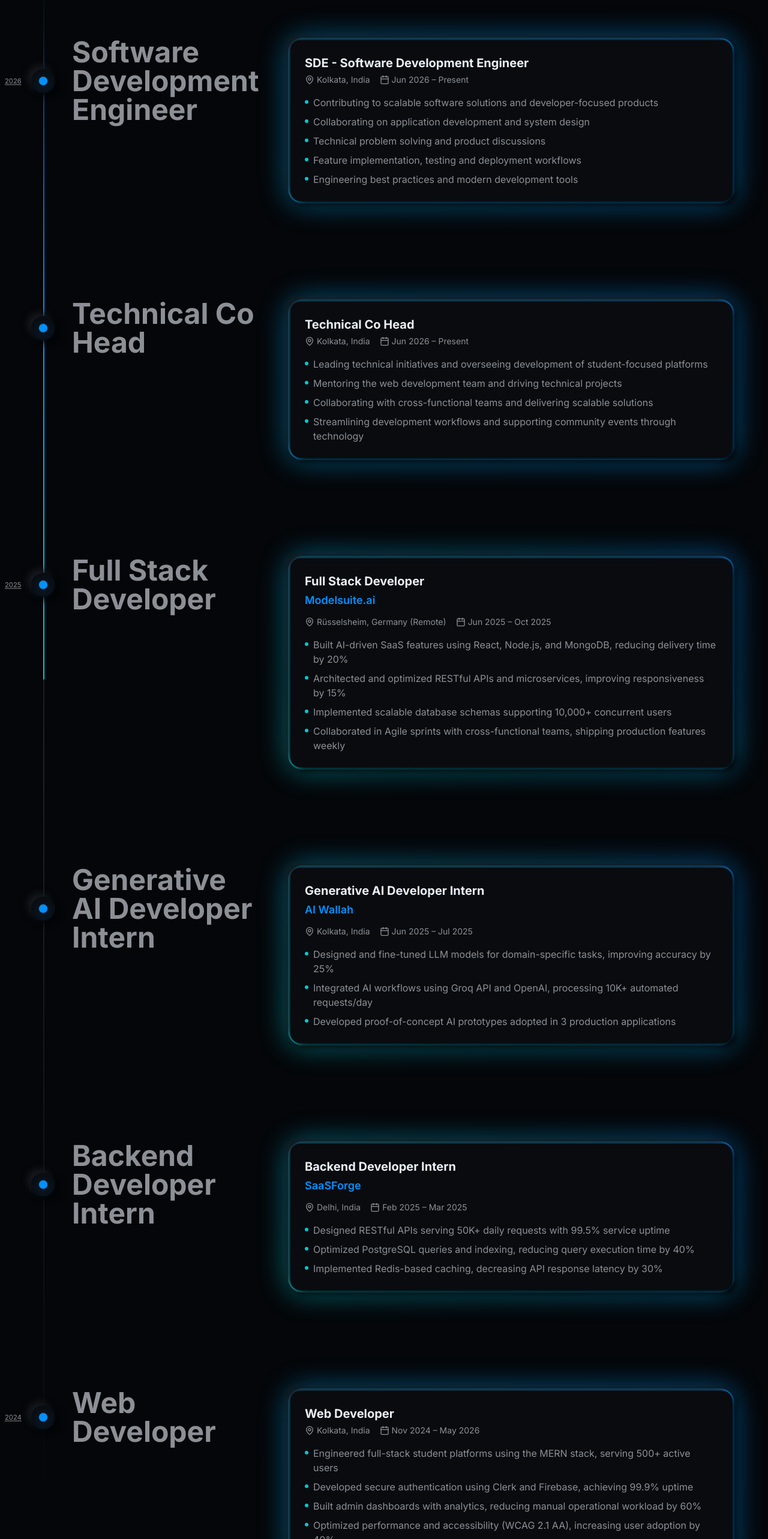
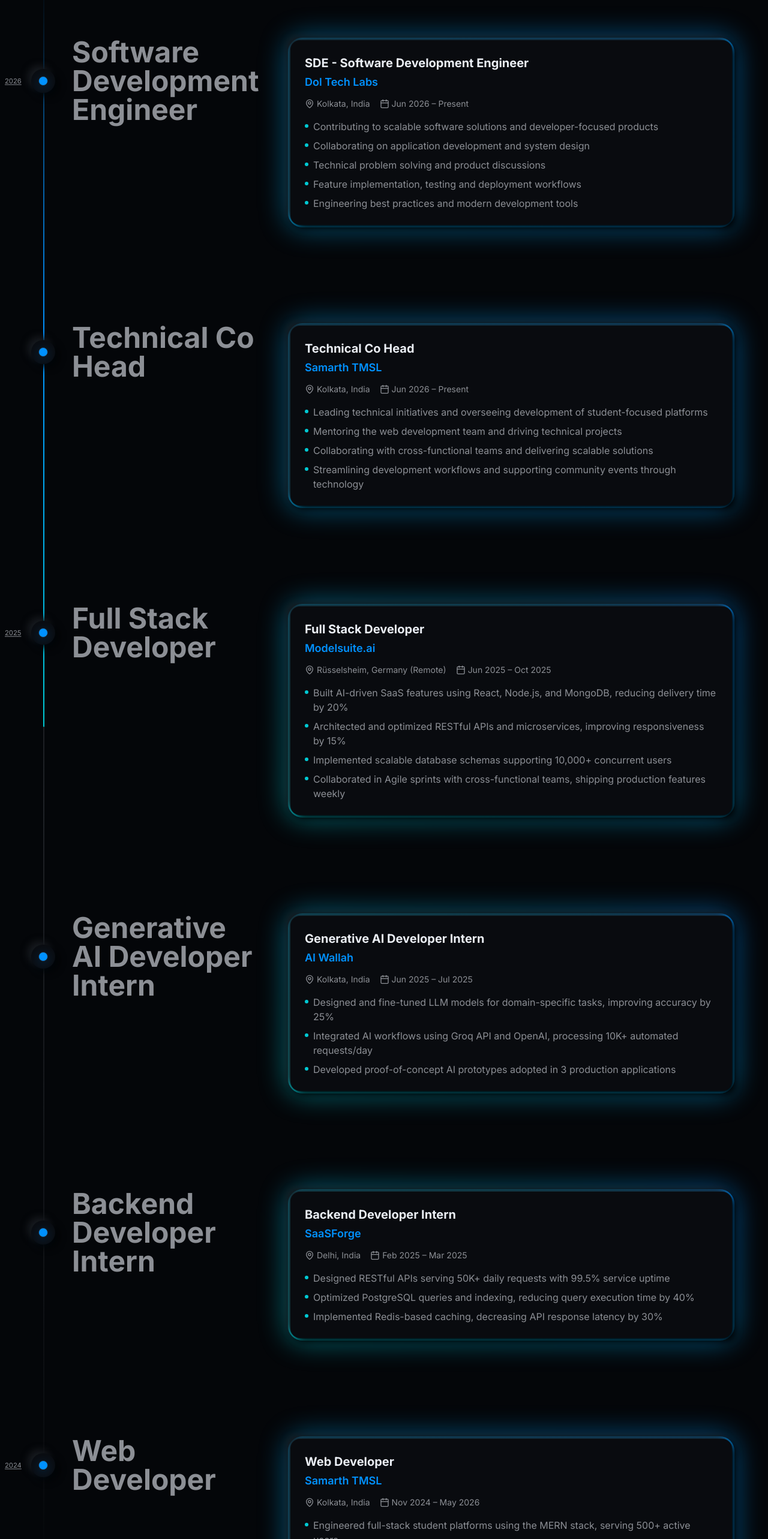
Before and after one commit to koustavx08/koustavx08-portfolio-website, a Next.js app: page / in a window 1280 px wide. Shown: the part 2840-5406 px from the top of the page at 60% size. Built offline with nearby package versions, Linux system fonts and the light colour scheme.

Commit message:
fix: show missing company name on 3 experience timeline entries
SDE (Dol Tech Labs), Technical Co Head, and Web Developer (both
Samarth TMSL) only rendered the job title, with no company name
visible anywhere in the card. Added the same h4 company line already
used by the other three entries.

```diff
--- a/components/experience-section.tsx
+++ b/components/experience-section.tsx
@@ -56,6 +56,7 @@ const timelineData: ExperienceEntry[] = [
       <BackgroundGradient className="rounded-2xl" containerClassName="rounded-2xl">
         <NeoCard className="p-6 bg-card" hover>
           <h3 className="text-xl font-bold text-foreground mb-1">SDE - Software Development Engineer</h3>
+          <h4 className="text-lg font-semibold text-accent-blue mb-3">Dol Tech Labs</h4>
           <div className="flex flex-wrap gap-4 text-sm text-muted-foreground mb-4">
             <span className="flex items-center gap-1">
               <MapPin className="w-4 h-4" aria-hidden />
@@ -103,6 +104,7 @@ const timelineData: ExperienceEntry[] = [
       <BackgroundGradient className="rounded-2xl" containerClassName="rounded-2xl">
         <NeoCard className="p-6 bg-card" hover>
           <h3 className="text-xl font-bold text-foreground mb-1">Technical Co Head</h3>
+          <h4 className="text-lg font-semibold text-accent-blue mb-3">Samarth TMSL</h4>
           <div className="flex flex-wrap gap-4 text-sm text-muted-foreground mb-4">
             <span className="flex items-center gap-1">
               <MapPin className="w-4 h-4" aria-hidden />
@@ -270,6 +272,7 @@ const timelineData: ExperienceEntry[] = [
       <BackgroundGradient className="rounded-2xl" containerClassName="rounded-2xl">
         <NeoCard className="p-6 bg-card" hover>
           <h3 className="text-xl font-bold text-foreground mb-1">Web Developer</h3>
+          <h4 className="text-lg font-semibold text-accent-blue mb-3">Samarth TMSL</h4>
           <div className="flex flex-wrap gap-4 text-sm text-muted-foreground mb-4">
             <span className="flex items-center gap-1">
               <MapPin className="w-4 h-4" aria-hidden />
```
